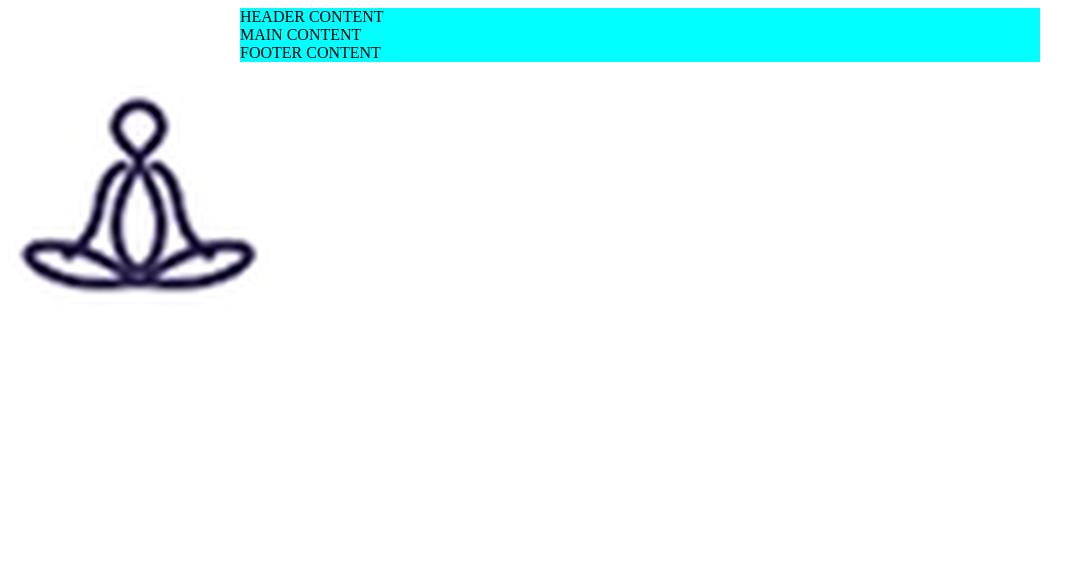
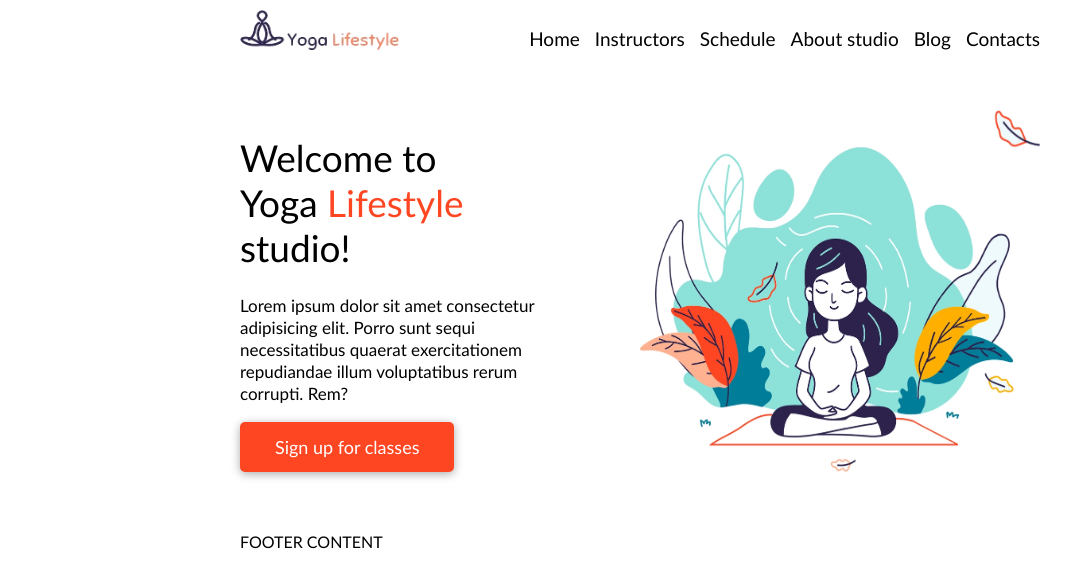
Before and after one commit to Natalike/Yoga_New-1, a website: page index.html in a window 1280 px wide. Shown: the whole page, without its empty margins (0-1085 px from the left). Drawn offline with Linux system fonts and the light colour scheme.

Commit message:
Initial commit

```diff
--- /dev/null
+++ b/css/main.css
@@ -0,0 +1,86 @@
+body {
+    margin: 0;
+    font-family: 'Gill Sans', 'Gill Sans MT', Calibri, 'Trebuchet MS',
+        sans-serif;
+}
+
+.container {
+    display: flex;
+    justify-content: space-between;
+    float: left;
+    width: 800px;
+    margin-left: calc((100% - 800px) / 2);
+    margin-bottom: 60px;
+}
+
+.main-header {
+    align-items: flex-end;
+    margin-top: 10px;
+}
+
+.logo {
+    height: 40px;
+}
+
+.main-menu {
+    display: flex;
+    gap: 15px;
+}
+
+.menu-link {
+    font-size: 19px;
+    text-decoration: none;
+    color: black;
+}
+
+.menu-link:hover {
+    text-decoration: underline;
+}
+
+/* MAIN CONTENT */
+.left-column {
+    width: 40%;
+}
+
+.main-title {
+    font-size: 37px;
+    font-weight: normal;
+}
+
+.orange {
+    color: rgb(255, 70, 34);
+}
+
+.description {
+    font-size: 17px;
+    line-height: 22px;
+}
+
+.btn {
+    display: inline-block;
+    padding: 15px 35px;
+    /* background-color: rgb(255, 70, 34); */
+    /* background-color: hsl(10, 100%, 57%); */
+    background-color: #ff4622;
+    color: white;
+    font-size: 18px;
+    line-height: 20px;
+    text-decoration: none;
+    border-radius: 5px;
+    box-shadow: 0px 2px 10px 0px #0005;
+}
+.btn:hover {
+    background-color: #d62d0c;
+    border-radius: 8px;
+    cursor: no-drop;
+    box-shadow: 0px 4px 12px 0px #0008;
+}
+
+.right-column {
+    width: 50%;
+}
+
+/* FOOTER CONTENT */
+footer {
+    margin-bottom: 20px;
+}
--- a/index.html
+++ b/index.html
@@ -13,34 +13,34 @@
     <link rel="mask-icon" href="./favicon/safari-pinned-tab.svg" color="#5bbad5">
     <meta name="msapplication-TileColor" content="#da532c">
     <meta name="theme-color" content="#ffffff">
-
-    <style>
-    header,
-    main,
-    footer {
-            width: 800px;
-            margin-left: calc(50% - 400px);
-            background-color: aqua;
-        }
-
-    </style>
-
+    <link rel="stylesheet" href="./css/main.css">
 </head>
 
 <body>
-    <header>
-        HEADER CONTENT
-
+    <header class="container main-header">
+        <img class="logo" src="./img/logo.png" alt="Logo">
+        <nav class="main-menu">
+            <a class="menu-link" href="#">Home</a>
+            <a class="menu-link" href="#">Instructors</a>
+            <a class="menu-link" href="#">Schedule</a>
+            <a class="menu-link" href="#">About studio</a>
+            <a class="menu-link" href="#">Blog</a>
+            <a class="menu-link" href="#">Contacts</a>
+        </nav>
     </header>
 
-    <main>
-        MAIN CONTENT
+    <main class="container">
+        <div class="left-column">
+            <h1 class="main-title">Welcome to<br>Yoga <span class="orange">Lifestyle</span> studio!</h1>
+            <p class="description">Lorem ipsum dolor sit amet consectetur adipisicing elit. Porro sunt sequi necessitatibus quaerat exercitationem repudiandae illum voluptatibus rerum corrupti. Rem?</p>
+            <a class="btn" href="#">Sign up for classes</a>
+        </div>
+        <img class="right-column" src="./img/girl.png" alt="Girl in yoga pose">
     </main>
 
-    <footer>
+    <footer class="container">
         FOOTER CONTENT
     </footer>
+</body>
 
-    <img src="./Favicon-logo.png" alt="favicon">
-</body>
 </html>
```
Also changed, not shown: Yoga_paveikslelis.jpg (deleted), img/Favicon-logo.png (renamed from Favicon-logo.png), img/Yoga_pilnas.jpg (renamed from Yoga_pilnas.jpg), img/girl.png (added), img/logo-image.png (added), img/logo.jpg (added), img/logo.png (added).
